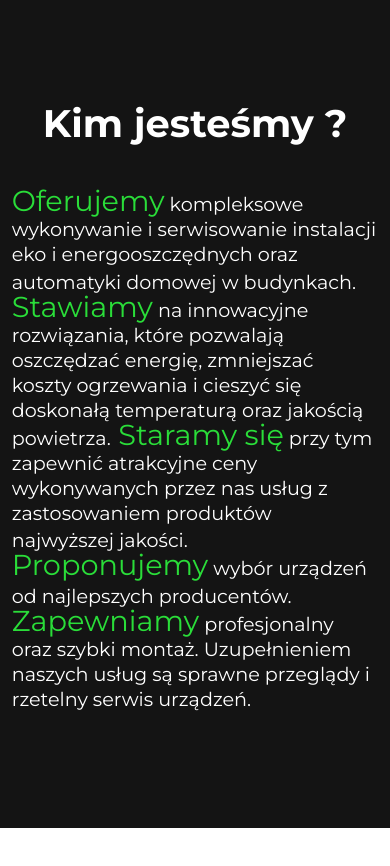
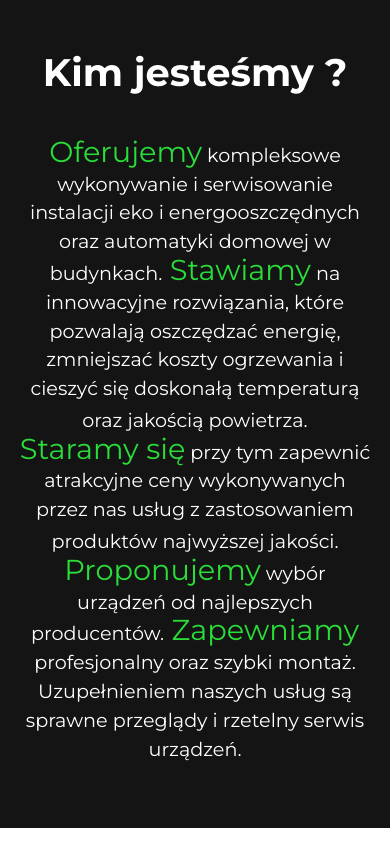
Before and after one commit to bszczypior/ekointel, a React (Create React App) app: page / in a window 390 px wide. Shown: the part 860-1726 px from the top of the page. Built offline with nearby package versions, Linux system fonts and the light colour scheme; a web font is replaced by a local one.

Commit message:
19.05.2020 12:05

```diff
--- a/src/components/Content/Content.module.css
+++ b/src/components/Content/Content.module.css
@@ -52,6 +52,7 @@
     justify-content: center;
     align-items: center;
     flex-direction: column;
+
   }
   .contentText h1 {
     font-size: 2.4em;
@@ -59,11 +60,12 @@
   }
   .contentText p {
     font-size: 1.2em;
-    line-height: 1.3em;
+    line-height: 1.5em;
     margin-bottom: 2vh;
     text-align: left;
-    padding-left: 3vw;
-    padding-right: 3vw;
+    padding-left: 5vw;
+    padding-right: 5vw;
+    text-align: center;
   }
   .contentText span {
     font-size: 1.5em;
```
